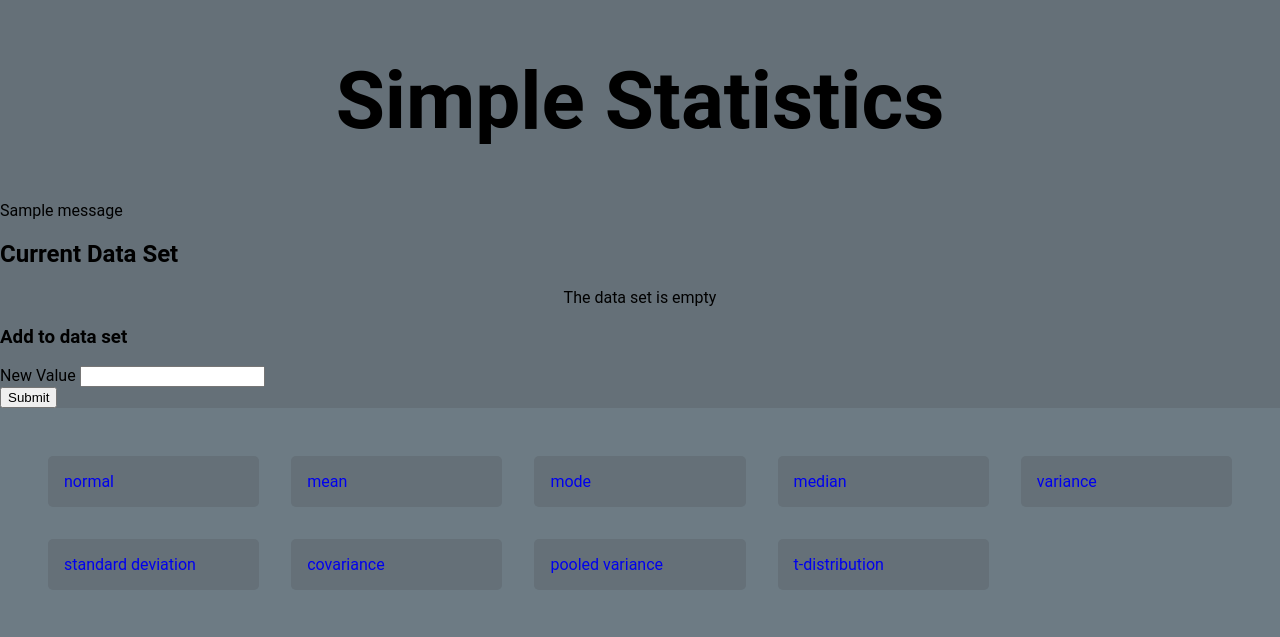
After one commit to TeeEnnEnn/StatisticsHomeworkSite, a Flask app: page /simple in a window 1280 px wide. The commit adds this page. Shown: the top 637 px of the page. Run offline with Flask 3, Linux system fonts and the light colour scheme; one stand-in notice (Sample message) is shown.

Commit message:
Added Basic Pages
* Added basic pages with forms
* As of right now most links redirect to normal.html which will eventually be for the normal distribution. I have not added stubs for the rest of the links. So normal will have to do for now.
* The simple statistics page has still not been linked to the rest of the pages.
* the simple statistics page has a dataset that values can be added to. No functionality has been added yet.

```diff
--- /dev/null
+++ b/Stats/main/forms.py
@@ -0,0 +1,7 @@
+from flask_wtf import FlaskForm
+from wtforms import SubmitField, DecimalField
+from wtforms.validators import DataRequired
+
+class DataSetform(FlaskForm):
+    value = DecimalField("New Value", validators=[DataRequired()])
+    submit = SubmitField("Submit", validators=[DataRequired()])
--- a/Stats/main/views.py
+++ b/Stats/main/views.py
@@ -1,9 +1,24 @@
-from flask import Blueprint, render_template
+from flask import Blueprint, render_template, flash, url_for
+
+from Stats.main.forms import DataSetform
 
 main = Blueprint("main", __name__)
+
+data_set = []
 
 
 @main.route("/", methods=["GET", "POST"])
 def home():
     functions = ["normal", "mean", "mode", "median", "variance", "standard deviation", "covariance", "pooled variance", "t-distribution"]
     return render_template("home.html", functions=functions)
+
+@main.route("/simple", methods=["GET", "POST"])
+def simple_home():
+    form = DataSetform()
+    functions = ["normal", "mean", "mode", "median", "variance", "standard deviation", "covariance", "pooled variance", "t-distribution"]
+
+    if form.validate_on_submit():
+        data_set.append(form.value.data)
+        flash("Data Successfully Entered", category="success")
+
+    return render_template("simple_home.html", functions=functions, data_set=data_set, form=form)
--- a/Stats/static/styles.css
+++ b/Stats/static/styles.css
@@ -36,3 +36,9 @@ p, a{
     margin: 1em;
     padding: 1em;
 }
+
+.data-set-grid{
+    display: grid;
+    grid-template-columns: repeat(9, 1fr);
+    background-color: rgba(118, 133, 143, 0.5);
+}
--- /dev/null
+++ b/Stats/templates/simple_home.html
@@ -0,0 +1,54 @@
+{% extends "base.html" %}
+
+{% block body %}
+    <h1 class="title">Simple Statistics</h1>
+
+    {% with messages = get_flashed_messages() %}
+        {% if messages %}
+            <div class="flash-message">
+                {% for message in messages %}
+                    <div class="alert alert-info">{{ message }}</div>
+                {% endfor %}
+            </div>
+        {% endif %}
+    {% endwith %}
+
+
+    <h2>Current Data Set</h2>
+
+        {% if data_set %}
+        <div class="data-set-grid">
+            {% for value in data_set %}
+                <p>{{ value }}</p>
+            {% endfor %}
+        </div>
+        {% else %}
+            <p>The data set is empty</p>
+        {% endif %}
+
+    <h3>Add to data set</h3>
+    <form action="{{ url_for('main.simple_home') }}" method="post">
+        {{ form.csrf_token }}
+
+        <div>
+            {{ form.value.label }}
+            {{ form.value(class="form-control") }}
+            {% for error in form.value.errors %}
+                <span class="error">{{ error }}</span>
+            {% endfor %}
+        </div>
+
+        <div>
+            {{ form.submit(class="btn btn-primary") }}
+        </div>
+    </form>
+
+    <div class="main-grid">
+
+            {% for func in functions %}
+                <div class="main-grid-block">
+                    <a href="/distributions/normal">{{ func }}</a>
+                </div>
+            {% endfor %}
+    </div>
+{% endblock body %}
```
Also changed, not shown: Stats/__init__.py (+6 -2 lines), Stats/normal/forms.py (+4 -4 lines), Stats/normal/views.py (+7 -1 lines), Stats/templates/normal.html (+32 -15 lines).
